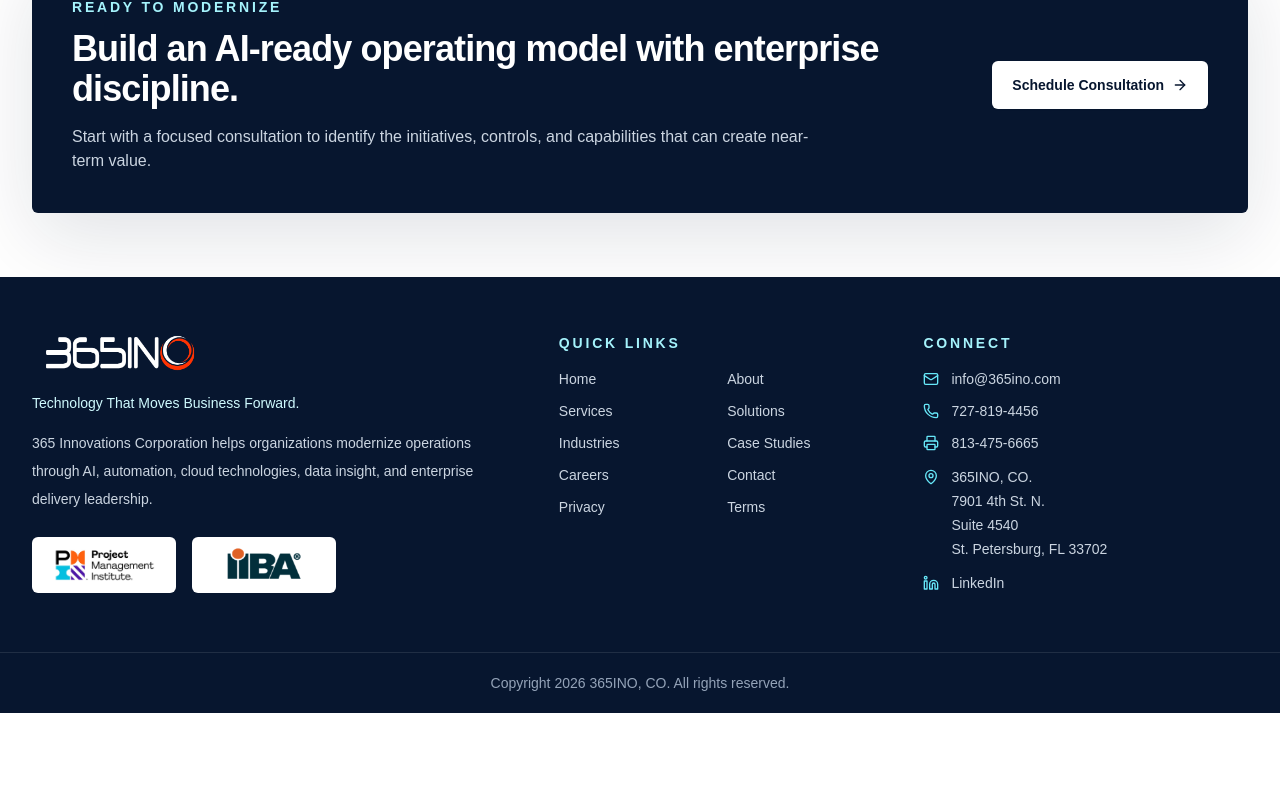
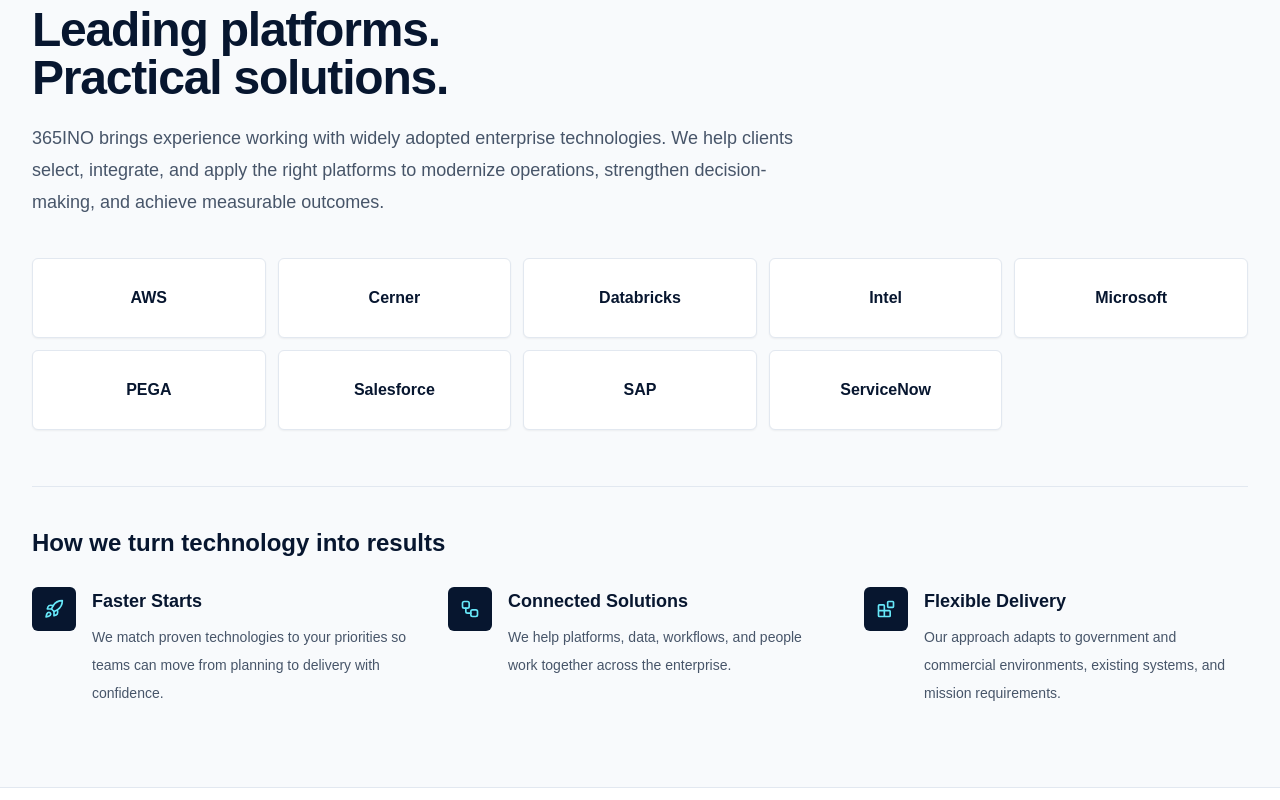
Before and after one commit to Space3434/365INO, a Next.js app: page /solutions in a window 1280 px wide. Shown: the part 1280-2080 px from the top of the page. Before the commit the page ends 1993 px from the top, so only its background shows below. Built offline with nearby package versions, Linux system fonts and the light colour scheme.

Commit message:
Add technology experience section

```diff
--- a/app/solutions/page.tsx
+++ b/app/solutions/page.tsx
@@ -4,12 +4,43 @@
 import { PageHero } from "@/components/page-hero";
 import { SectionHeading } from "@/components/section-heading";
 import { createMetadata } from "@/lib/metadata";
+import { Blocks, Rocket, Workflow } from "lucide-react";
 
 const solutions = [
   "AI & Automation",
   "Digital Transformation",
   "Government Solutions",
   "Commercial Solutions"
+];
+
+const technologyPartners = [
+  "AWS",
+  "Cerner",
+  "Databricks",
+  "Intel",
+  "Microsoft",
+  "PEGA",
+  "Salesforce",
+  "SAP",
+  "ServiceNow"
+];
+
+const partnershipBenefits = [
+  {
+    title: "Faster Starts",
+    description: "We match proven technologies to your priorities so teams can move from planning to delivery with confidence.",
+    icon: Rocket
+  },
+  {
+    title: "Connected Solutions",
+    description: "We help platforms, data, workflows, and people work together across the enterprise.",
+    icon: Workflow
+  },
+  {
+    title: "Flexible Delivery",
+    description: "Our approach adapts to government and commercial environments, existing systems, and mission requirements.",
+    icon: Blocks
+  }
 ];
 
 export const metadata: Metadata = createMetadata(
@@ -42,6 +73,49 @@
           </div>
         </div>
       </AnimatedSection>
+      <AnimatedSection className="border-y border-slate-200 bg-slate-50 py-20">
+        <div className="container-pad">
+          <div className="max-w-3xl">
+            <SectionHeading
+              eyebrow="Technology experience"
+              title="Leading platforms. Practical solutions."
+            />
+            <p className="mt-5 text-lg leading-8 text-slate-600">
+              365INO brings experience working with widely adopted enterprise technologies. We help clients
+              select, integrate, and apply the right platforms to modernize operations, strengthen
+              decision-making, and achieve measurable outcomes.
+            </p>
+          </div>
+
+          <div className="mt-10 grid grid-cols-2 gap-3 sm:grid-cols-3 lg:grid-cols-5">
+            {technologyPartners.map((partner) => (
+              <div
+                key={partner}
+                className="flex min-h-20 items-center justify-center rounded-md border border-slate-200 bg-white px-4 py-5 text-center text-base font-black text-navy shadow-sm transition hover:border-cyan-400 hover:shadow-md"
+              >
+                {partner}
+              </div>
+            ))}
+          </div>
+
+          <div className="mt-14 border-t border-slate-200 pt-10">
+            <h2 className="text-2xl font-black text-navy">How we turn technology into results</h2>
+            <div className="mt-7 grid gap-8 md:grid-cols-3">
+              {partnershipBenefits.map(({ title, description, icon: Icon }) => (
+                <div key={title} className="flex gap-4">
+                  <span className="grid h-11 w-11 shrink-0 place-items-center rounded-md bg-navy text-cyan-300">
+                    <Icon className="h-5 w-5" aria-hidden="true" />
+                  </span>
+                  <div>
+                    <h3 className="text-lg font-black text-navy">{title}</h3>
+                    <p className="mt-2 text-sm leading-7 text-slate-600">{description}</p>
+                  </div>
+                </div>
+              ))}
+            </div>
+          </div>
+        </div>
+      </AnimatedSection>
       <CtaBanner />
     </>
   );
```
